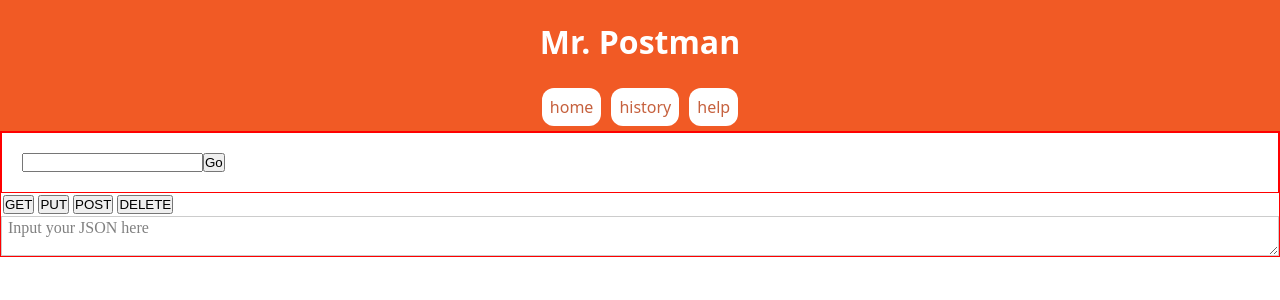
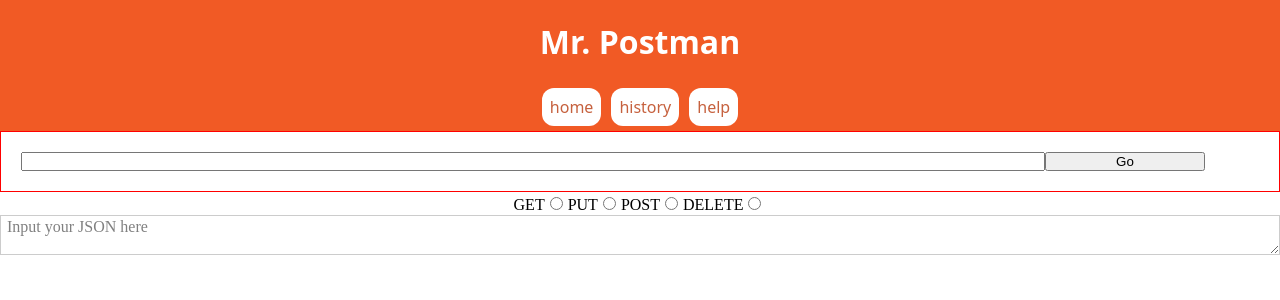
Before and after one commit to dl-watson/29_mr-postman, a React app: page / in a window 1280 px wide. Shown: the top 300 px of the page. Built offline with nearby package versions, Linux system fonts and the light colour scheme.

Commit message:
alright css

```diff
--- a/src/components/pages/UserInterface.jsx
+++ b/src/components/pages/UserInterface.jsx
@@ -11,18 +11,22 @@ const UserInterface = (props) => {
       </div>
       <div className={styles.radioButtons}>
         <form>
-          <button type="radio" name="get">
+          <label htmlFor="get">
             GET
-          </button>
-          <button type="radio" name="put">
+            <input type="radio" id="get" name="method" />
+          </label>
+          <label htmlFor="put">
             PUT
-          </button>
-          <button type="radio" name="post">
+            <input type="radio" id="put" name="method" />
+          </label>
+          <label htmlFor="post">
             POST
-          </button>
-          <button type="radio" name="delete">
+            <input type="radio" id="post" name="method" />
+          </label>
+          <label htmlFor="delete">
             DELETE
-          </button>
+            <input type="radio" id="delete" name="method" />
+          </label>
         </form>
       </div>
       <div className={styles.JSONInput}>
--- a/src/components/pages/styles/UserInterface.css
+++ b/src/components/pages/styles/UserInterface.css
@@ -1,14 +1,32 @@
 .UserInterface {
-    background-color: white;
-    border: 1px solid red;
+    display: flex;
+    flex-direction: column;
 
     .URLInput {
         border: 1px solid red;
         padding: 20px;
     }
 
-    .radioButtons > form > button {
-        margin: 2px;
+    .URLInput > input {
+        width: 80vw;
+    }
+
+    .URLInput > button {
+        width: 20vh;
+    }
+
+    .radioButtons {
+        display: flex;
+        align-content: center;
+        justify-content: center;
+    }
+
+    .radioButtons > form > label > input {
+        margin: 5px;
+    }
+
+    .radioButtons > form > label > input[type="radio"]:checked + label{
+        transform: scale(2);
     }
 
     .textArea {
```
